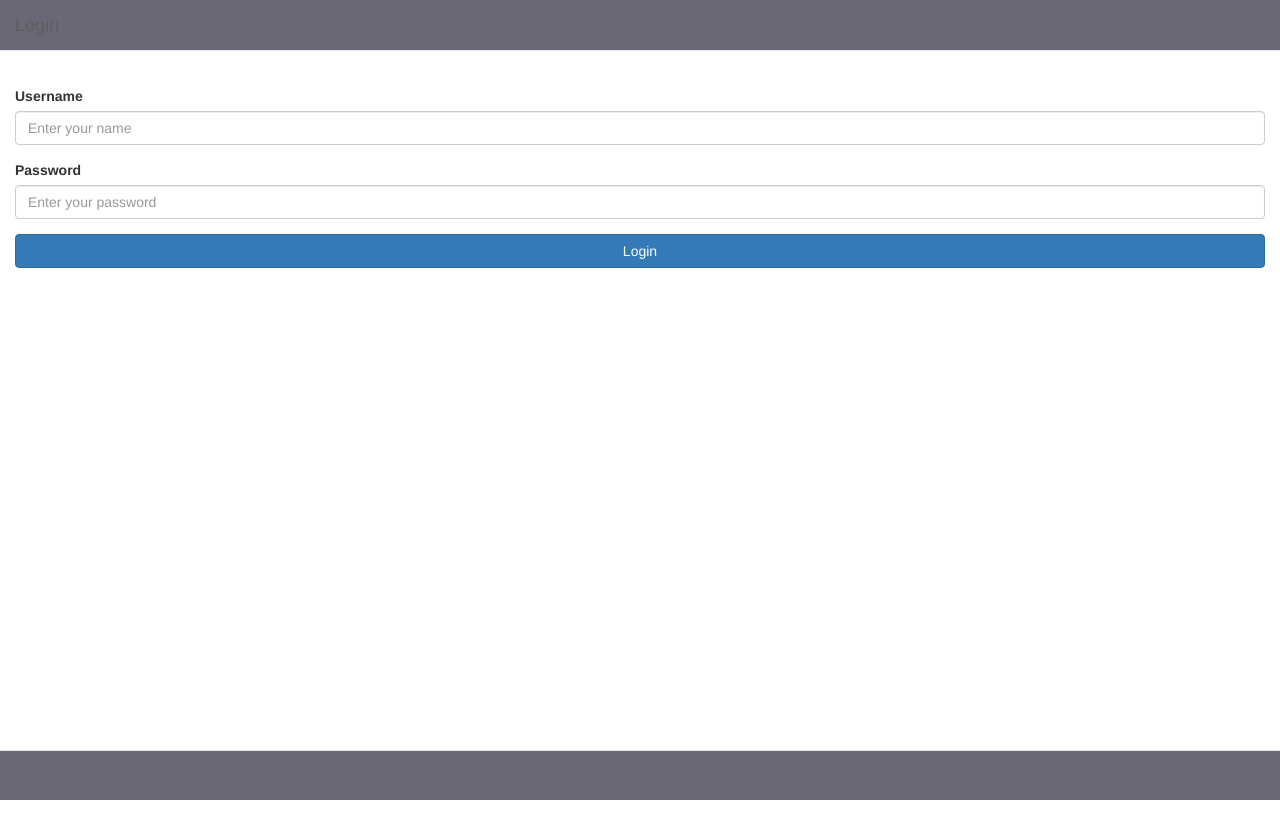
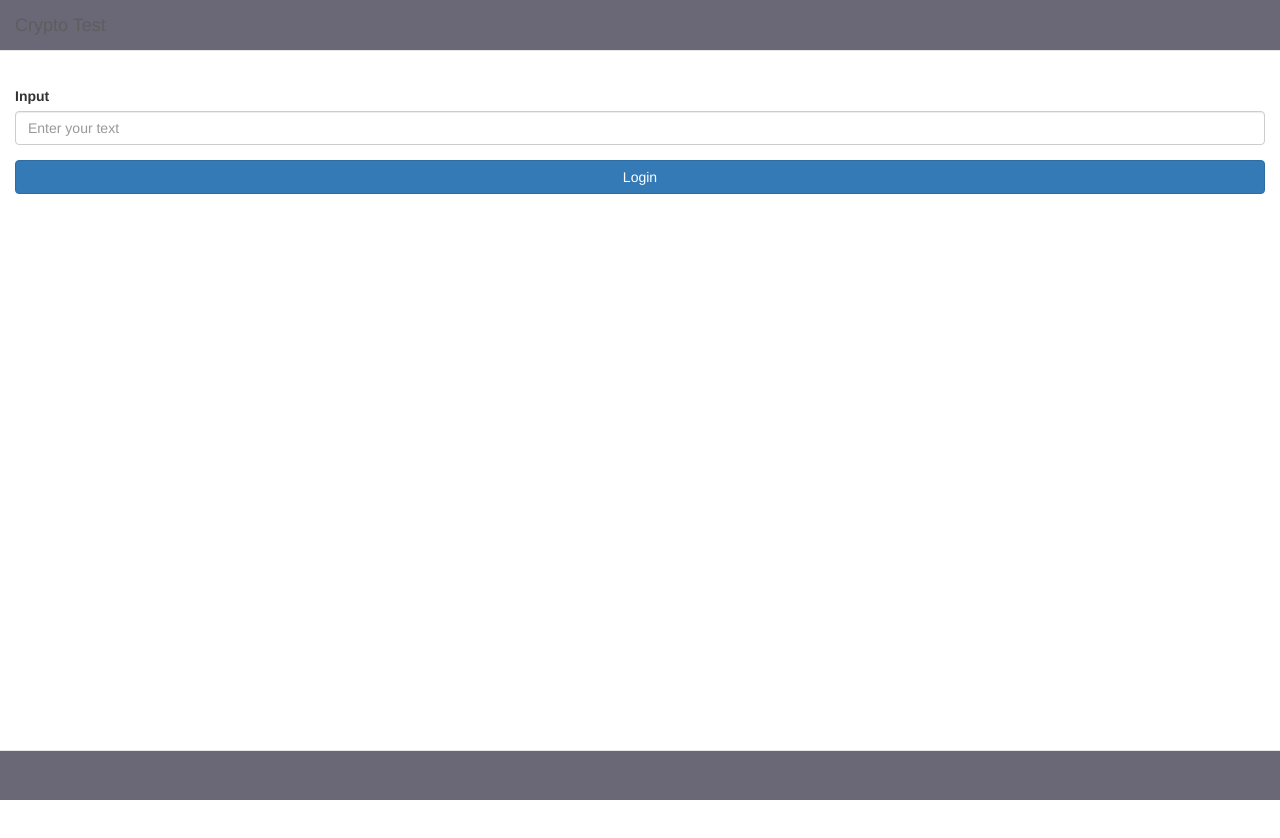
Before and after one commit to trinoy/nodeCryptoDemo, a website: page public/index.html in a window 1280 px wide. Drawn offline with nearby package versions, Linux system fonts and the light colour scheme; no server answers.

Commit message:
remove additional input field

```diff
--- a/public/client/views/user/login.controller.client.js
+++ b/public/client/views/user/login.controller.client.js
@@ -32,7 +32,7 @@
         }
 
         function login(user) {
-            vm.encrypted_data = cryptoService.encryptUserData(user.password, vm.public_key_content);
+            vm.encrypted_data = cryptoService.encryptUserData(user.username, vm.public_key_content);
             console.log(vm.encrypted_data);
 
             cryptoService.saveEncryptedData(vm.encrypted_data)
--- a/public/client/views/user/login.view.client.html
+++ b/public/client/views/user/login.view.client.html
@@ -1,7 +1,7 @@
 <nav class="navbar navbar-default navbar-fixed-top">
     <div class="container-fluid">
         <a class="navbar-brand">
-            Login
+            Crypto Test
         </a>
     </div>
 </nav>
@@ -9,14 +9,9 @@
 <div class="container-fluid container-top">
     <form>
         <div class="form-group">
-            <label for="username">Username</label>
+            <label for="username">Input</label>
             <input ng-model="model.user.username" type="text" class="form-control" id="username"
-                   placeholder="Enter your name">
-        </div>
-        <div class="form-group">
-            <label for="password">Password</label>
-            <input type="password" ng-model="model.user.password" class="form-control" id="password"
-                   placeholder="Enter your password">
+                   placeholder="Enter your text">
         </div>
     </form>
     <button ng-click="model.login(model.user)" class="btn btn-primary btn-block">Login</button>
```
Also changed, not shown: 3 other files.
